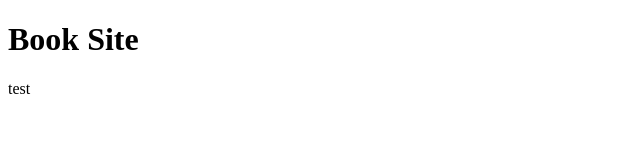
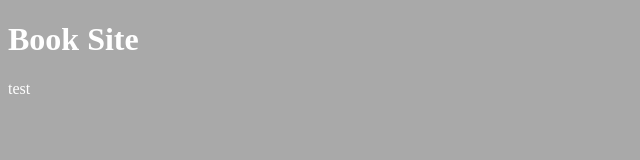
Before and after one commit to 01specter01/lv002jsdom, a plain HTML site: page index.html in a window 1280 px wide. Shown: the whole page, without its empty margins (0-640 px from the left). Drawn offline with Linux system fonts and the light colour scheme.

Commit message:
js is in

```diff
--- /dev/null
+++ b/css/style.css
@@ -0,0 +1,4 @@
+body {
+    background-color: darkgray;
+    color: white;
+}
--- a/index.html
+++ b/index.html
@@ -5,6 +5,8 @@
         <meta http-equiv="X-UA-Compatible" content="IE=edge" />
         <meta name="viewport" content="width=device-width, initial-scale=1.0" />
         <title>Books Sites</title>
+        <link rel="stylesheet" href="./css/style.css" />
+        <script src="js/main.js" defer></script>
     </head>
     <body>
         <h1>Book Site</h1>
```
Also changed, not shown: js/main.js (added).
